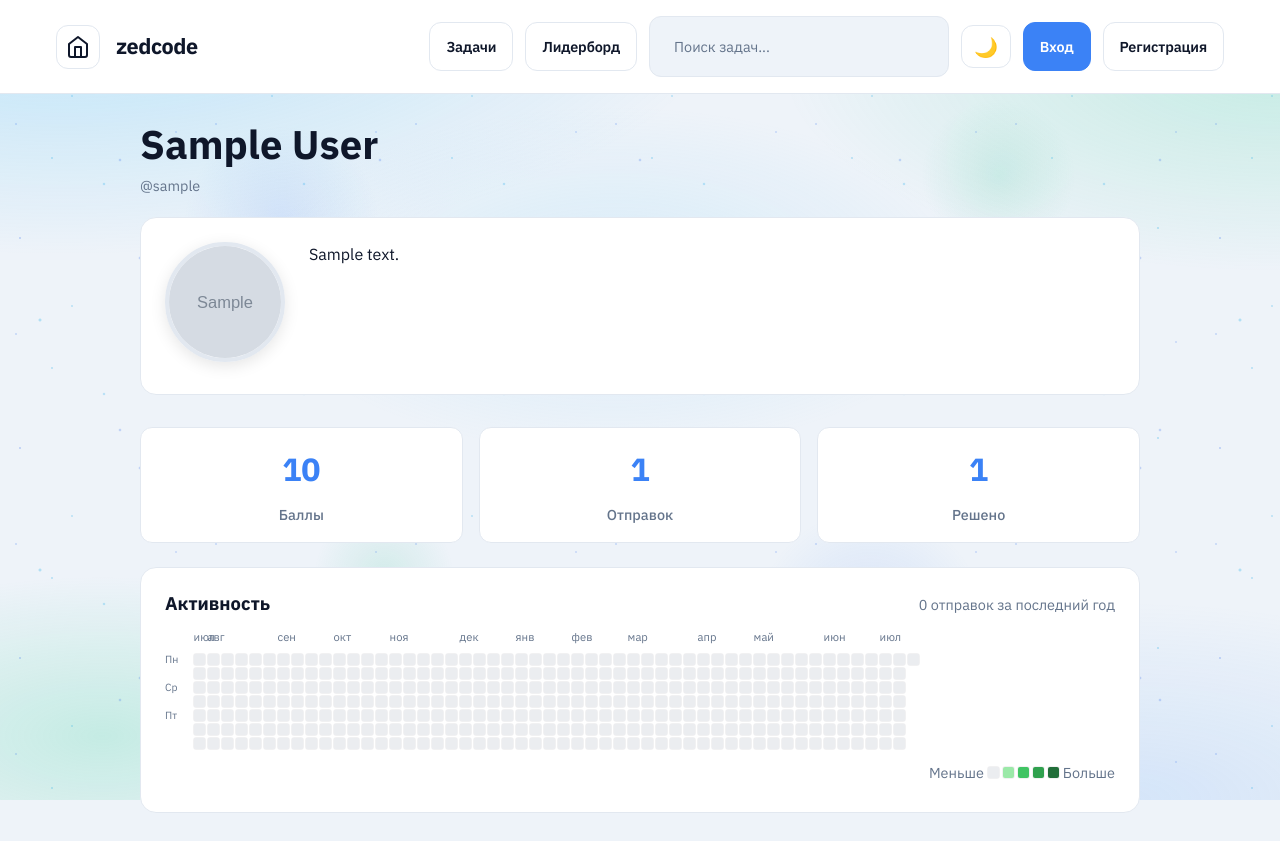
After one commit to sserapheam/zed_code, a Flask app: a page that uses templates/base.html in a window 1280 px wide. The commit adds this page. Run offline with Flask 3, Linux system fonts and the light colour scheme; grey boxes marked "Sample" are stand-in pictures; a database or web service that is not in the repository returns one stand-in record (values such as "Sample title"); some libraries are stand-ins or nearby versions.

Commit message:
Add medium UX: public profiles, submission pages, difficulty filters.
Expose leaderboard in nav and make usernames link to /u/<username> calendars.

Co-authored-by: Cursor <cursoragent@cursor.com>

```diff
--- a/main_postgres.py
+++ b/main_postgres.py
@@ -524,37 +524,47 @@ def create_app() -> Flask:
         # Если не выбрана конкретная тема, получаем только первые 50 задач
         all_problems = []
         if not selected_topic:
+            where_extra = ""
+            params_all = []
+            if difficulty_filter in {"Easy", "Medium", "Hard"}:
+                where_extra = " WHERE difficulty = %s"
+                params_all.append(difficulty_filter)
             if user_id:
-                all_problems = execute_query(g.db,
-                    """
+                all_problems = execute_query(
+                    g.db,
+                    f"""
                     SELECT problem_id, title, difficulty, topic_tags,
                     CASE
                         WHEN EXISTS(
                             SELECT 1 FROM problem_test_results ptr
                             WHERE ptr.problem_id = leetcode_problems_with_tests.problem_id
-                            AND ptr.user_id = %s AND ptr.status='passed'
+                              AND ptr.user_id = %s AND ptr.status='passed'
                         ) THEN 1
                         WHEN EXISTS(
                             SELECT 1 FROM problem_test_results ptr
                             WHERE ptr.problem_id = leetcode_problems_with_tests.problem_id
-                            AND ptr.user_id = %s
+                              AND ptr.user_id = %s
                         ) THEN 0
                         ELSE NULL
                     END AS last_passed
                     FROM leetcode_problems_with_tests
+                    {where_extra}
                     ORDER BY problem_id
                     LIMIT 50
                     """,
-                    (user_id, user_id)
+                    ([user_id, user_id] + params_all),
                 )
             else:
-                all_problems = execute_query(g.db,
-                    """
+                all_problems = execute_query(
+                    g.db,
+                    f"""
                     SELECT problem_id, title, difficulty, topic_tags, NULL AS last_passed
                     FROM leetcode_problems_with_tests
+                    {where_extra}
                     ORDER BY problem_id
                     LIMIT 50
-                    """
+                    """,
+                    params_all,
                 )
 
         return render_template("problems.html",
@@ -1820,7 +1830,20 @@ def create_app() -> Flask:
         user_id = session.get("user_id")
         if not user_id:
             return redirect(url_for("login"))
-        subs = execute_query(g.db,
+        try:
+            page = max(1, int(request.args.get("page", 1)))
+        except (TypeError, ValueError):
+            page = 1
+        per_page = 30
+        offset = (page - 1) * per_page
+        total_row = execute_one(
+            g.db,
+            "SELECT COUNT(*) AS total FROM problem_test_results WHERE user_id=%s",
+            (user_id,),
+        )
+        total = int((total_row or {}).get("total") or 0)
+        subs = execute_query(
+            g.db,
             """
             SELECT ptr.id, p.problem_id, p.title AS problem_title,
                    CASE WHEN ptr.status='passed' THEN 1 ELSE 0 END as passed,
@@ -1829,10 +1852,57 @@ def create_app() -> Flask:
             JOIN leetcode_problems_with_tests p ON p.problem_id = ptr.problem_id
             WHERE ptr.user_id = %s
             ORDER BY ptr.created_at DESC, ptr.id DESC
+            LIMIT %s OFFSET %s
             """,
-            (user_id,),
-        )
-        return render_template("submissions.html", submissions=subs)
+            (user_id, per_page, offset),
+        )
+        total_pages = (total + per_page - 1) // per_page if total else 1
+        return render_template(
+            "submissions.html",
+            submissions=subs,
+            page=page,
+            total_pages=total_pages,
+            total=total,
+        )
+
+    @app.route("/u/<username>")
+    def public_profile(username: str):
+        username = (username or "").strip()
+        user = execute_one(
+            g.db,
+            """
+            SELECT id, username, display_name, bio, avatar_path, points
+            FROM users WHERE username=%s
+            """,
+            (username,),
+        )
+        if not user:
+            flash("Пользователь не найден", "error")
+            return redirect(url_for("leaderboard"))
+        stats = execute_one(
+            g.db,
+            """
+            SELECT
+              (SELECT COUNT(*) FROM problem_test_results WHERE user_id=%s) AS submissions_count,
+              (SELECT COUNT(DISTINCT problem_id) FROM problem_test_results
+               WHERE user_id=%s AND status='passed') AS solved_count
+            """,
+            (user["id"], user["id"]),
+        )
+        activity = _build_activity_calendar(user["id"])
+        is_own = session.get("user_id") == user["id"]
+        return render_template(
+            "public_profile.html",
+            user=user,
+            submissions_count=(stats or {}).get("submissions_count") or 0,
+            solved_count=(stats or {}).get("solved_count") or 0,
+            activity_weeks=activity["weeks"],
+            activity_months=activity["months"],
+            activity_total=activity["total"],
+            activity_total_label=activity["total_label"],
+            activity_weekday_labels=activity["weekday_labels"],
+            is_own=is_own,
+        )
 
     @app.route("/submission/<int:solution_id>")
     def submission_detail(solution_id: int):
--- a/templates/base.html
+++ b/templates/base.html
@@ -7,7 +7,7 @@
     <link rel="preconnect" href="https://fonts.googleapis.com" />
     <link rel="preconnect" href="https://fonts.gstatic.com" crossorigin />
     <link href="https://fonts.googleapis.com/css2?family=IBM+Plex+Sans:ital,wght@0,400;0,500;0,600;0,700;1,400;1,500&family=JetBrains+Mono:wght@400;500;600&display=swap" rel="stylesheet" />
-    <link rel="stylesheet" href="{{ url_for('static', filename='style.css') }}?v=sec-high-1" />
+    <link rel="stylesheet" href="{{ url_for('static', filename='style.css') }}?v=med-1" />
     <meta name="csrf-token" content="{{ csrf_token() }}" />
 
     <!-- Предотвращение моргания темы сайта -->
@@ -43,6 +43,7 @@
 
         <div class="nav-menu" id="nav-menu">
           <a class="btn secondary" href="{{ url_for('problems') }}">Задачи</a>
+          <a class="btn secondary" href="{{ url_for('leaderboard') }}">Лидерборд</a>
           <form class="search" method="get" action="{{ url_for('search') }}">
             <input type="text" name="q" placeholder="Поиск задач..." value="{{ request.args.get('q','') }}" />
           </form>
--- a/templates/leaderboard.html
+++ b/templates/leaderboard.html
@@ -24,7 +24,9 @@
               <div class="avatar-placeholder-small">👤</div>
             {% endif %}
             <div class="user-details">
-              <div class="username">{{ u['display_name'] or u['username'] }}</div>
+              <div class="username">
+                <a href="{{ url_for('public_profile', username=u['username']) }}">{{ u['display_name'] or u['username'] }}</a>
+              </div>
               <div class="user-stats">
                 <span class="points">{{ u['points'] or 0 }} баллов</span>
                 {% if u['solved_count'] %}
--- /dev/null
+++ b/templates/public_profile.html
@@ -0,0 +1,88 @@
+{% extends 'base.html' %}
+{% block title %}{{ user['display_name'] or user['username'] }} — zedcode{% endblock %}
+{% block body_class %}profile-page{% endblock %}
+{% block content %}
+  <div class="profile-page-header">
+    <h1>{{ user['display_name'] or user['username'] }}</h1>
+    <p class="muted">@{{ user['username'] }}</p>
+  </div>
+
+  <div class="profile-header">
+    <div>
+      {% if user['avatar_path'] %}
+        <img src="{{ url_for('static', filename=user['avatar_path']) }}" alt="avatar" class="avatar-large"/>
+      {% else %}
+        <div class="avatar-placeholder">нет фото</div>
+      {% endif %}
+    </div>
+    <div class="profile-info">
+      {% if user['bio'] %}
+        <p>{{ user['bio'] }}</p>
+      {% else %}
+        <p class="muted">Пока нет описания</p>
+      {% endif %}
+      {% if is_own %}
+        <p style="margin-top: 0.75rem;"><a href="{{ url_for('profile') }}" class="btn secondary">Редактировать профиль</a></p>
+      {% endif %}
+    </div>
+  </div>
+
+  <div class="profile-stats">
+    <div class="stat-card">
+      <div class="stat-value">{{ user['points'] or 0 }}</div>
+      <div class="stat-label">Баллы</div>
+    </div>
+    <div class="stat-card">
+      <div class="stat-value">{{ submissions_count or 0 }}</div>
+      <div class="stat-label">Отправок</div>
+    </div>
+    <div class="stat-card">
+      <div class="stat-value">{{ solved_count or 0 }}</div>
+      <div class="stat-label">Решено</div>
+    </div>
+  </div>
+
+  <div class="panel activity-panel">
+    <div class="activity-panel-head">
+      <h2>Активность</h2>
+      <p class="muted">{{ activity_total_label }} за последний год</p>
+    </div>
+    <div class="activity-graph-wrap">
+      <div class="activity-graph" style="--weeks: {{ activity_weeks|length }}">
+        <div class="activity-months" aria-hidden="true">
+          {% for m in activity_months %}
+            <span class="activity-month" style="grid-column: {{ m.week_index + 1 }}">{{ m.label }}</span>
+          {% endfor %}
+        </div>
+        <div class="activity-body">
+          <div class="activity-wdays" aria-hidden="true">
+            {% for d in activity_weekday_labels %}
+              <span class="activity-wday{% if not d.show %} is-empty{% endif %}">{{ d.text if d.show else '' }}</span>
+            {% endfor %}
+          </div>
+          <div class="activity-weeks">
+            {% for week in activity_weeks %}
+              <div class="activity-week">
+                {% for day in week %}
+                  <div
+                    class="activity-cell activity-level-{{ day.level }}{% if day.future %} is-future{% endif %}"
+                    title="{{ day.label }}"
+                  ></div>
+                {% endfor %}
+              </div>
+            {% endfor %}
+          </div>
+        </div>
+        <div class="activity-legend">
+          <span class="muted">Меньше</span>
+          <div class="activity-cell activity-level-0"></div>
+          <div class="activity-cell activity-level-1"></div>
+          <div class="activity-cell activity-level-2"></div>
+          <div class="activity-cell activity-level-3"></div>
+          <div class="activity-cell activity-level-4"></div>
+          <span class="muted">Больше</span>
+        </div>
+      </div>
+    </div>
+  </div>
+{% endblock %}
```
Also changed, not shown: templates/problems.html (+12 -0 lines), templates/submissions.html (+13 -1 lines).
